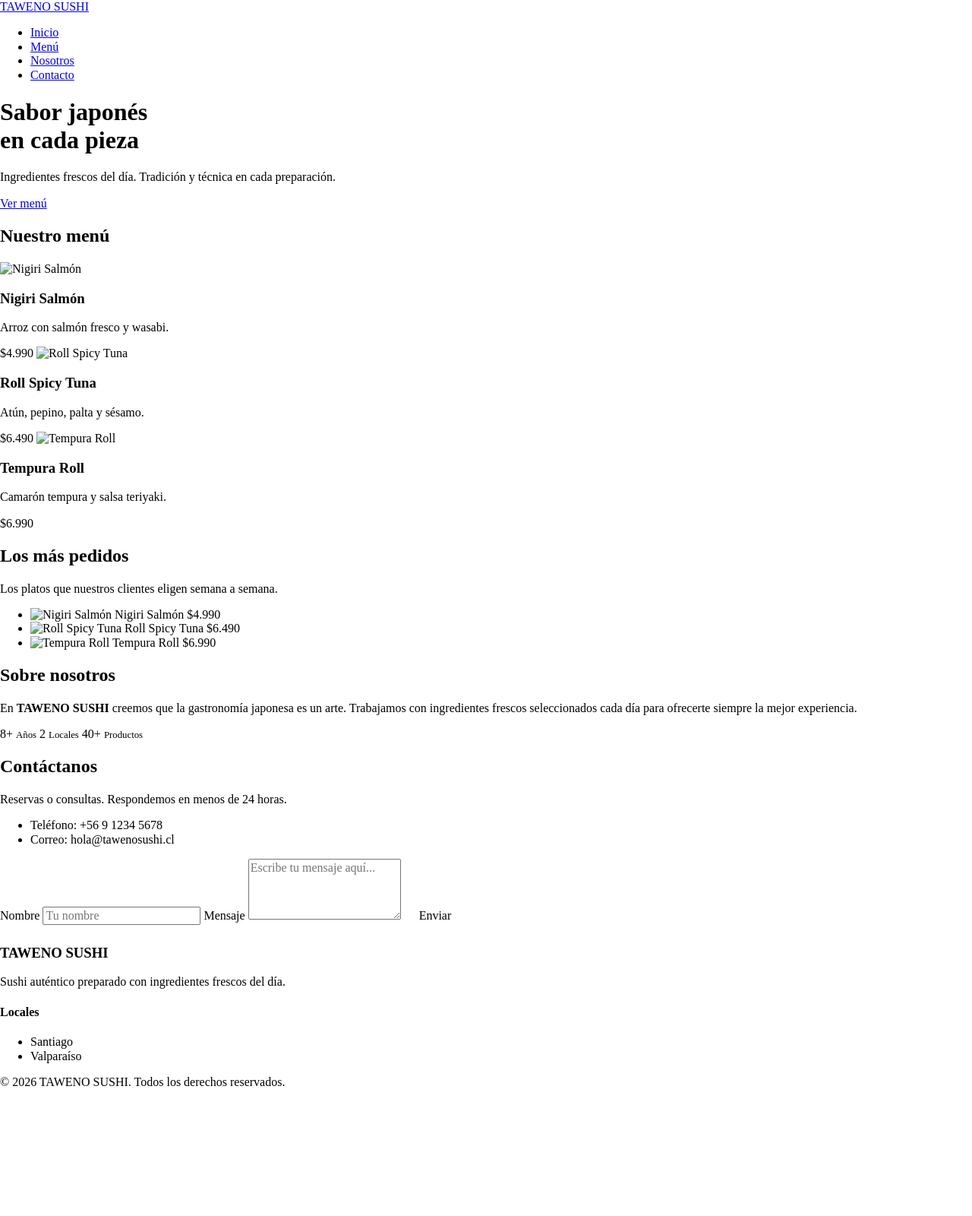
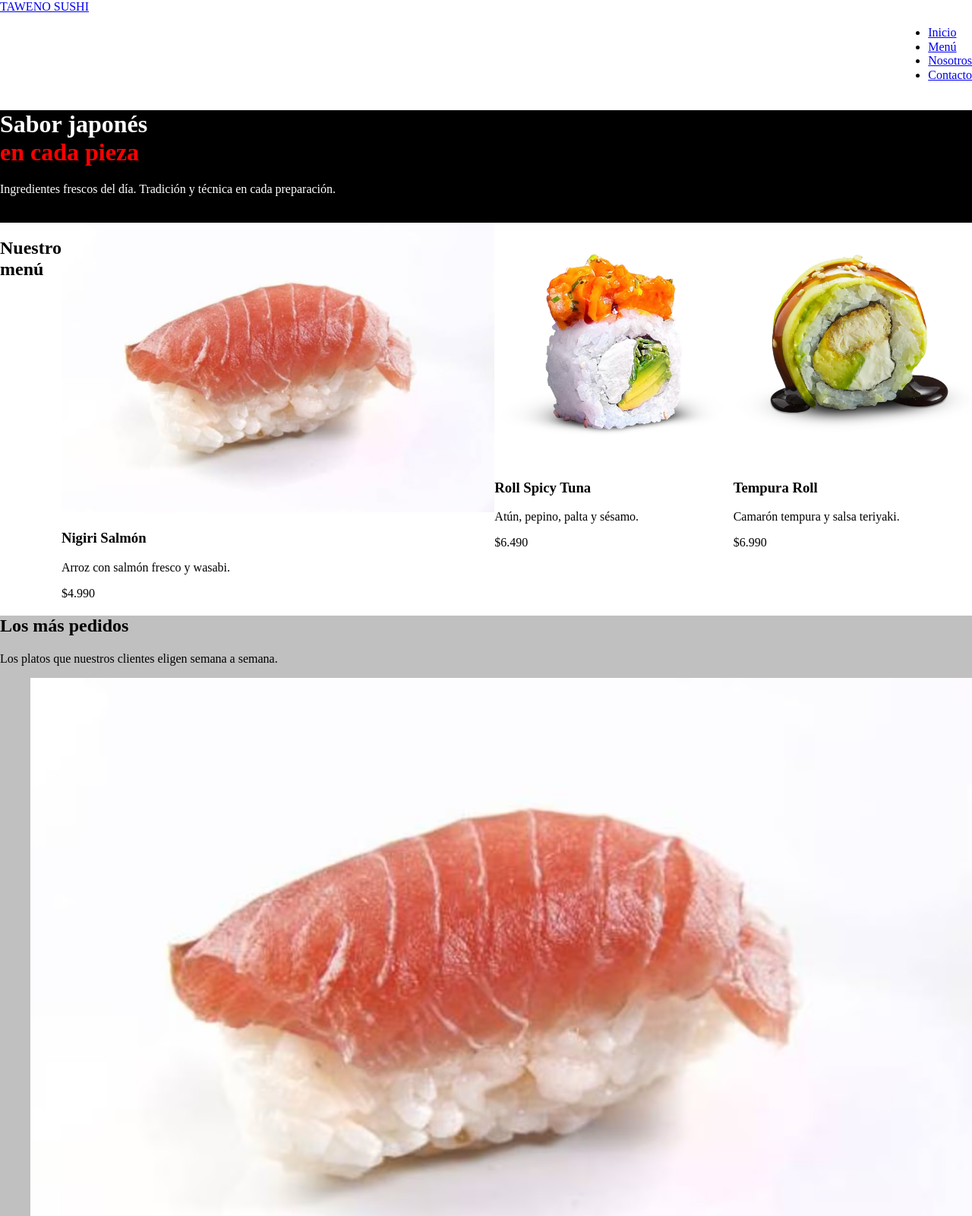
Before and after one commit to albertsan12/evaluacion-p2026, a plain HTML site: page index.html in a window 1280 px wide. Shown: the top 1600 px of the page at 76% size. Before the commit the page ends 1449 px from the top, so only its background shows below. Drawn offline with Linux system fonts and the light colour scheme.

Commit message:
feat: todo agregado

```diff
--- a/css/styles.css
+++ b/css/styles.css
@@ -23,3 +23,65 @@ img {
 body {
   font-size: 1.6rem;
 }
+
+.header {
+  background-color: #ffffff;
+}
+
+.hero {
+  background-color: black;
+}
+
+.subtitulo-rojo {
+  color: red;
+}
+
+.subtitulo-blanco {
+  color: white;
+}
+
+.texto-blanco {
+  color: white;
+}
+
+.btn{
+  text-decoration: none;
+  color: red;
+  padding: 1.5rem;
+}
+
+.footer {
+  background-color: black;
+}
+
+.texto-gris {
+  color: silver;
+}
+
+.seccion-pedidos {
+  background-color: silver;
+}
+
+.menu {
+  display: flex;
+}
+
+.seccion.contacto {
+  display: flex;
+  background-color: f2f0eb;
+}
+
+.navbar {
+  display: flex;
+  justify-content: end;
+  text-decoration: none;
+  color: black;
+}
+
+.contenido-superior {
+  display: flex;
+}
+
+contenido-inferior {
+  align-items: end;
+}
--- a/index.html
+++ b/index.html
@@ -8,6 +8,7 @@
   <link rel="preconnect" href="https://fonts.gstatic.com" crossorigin>
   <link href="https://fonts.googleapis.com/css2?family=Noto+Serif+JP:wght@400;700&display=swap" rel="stylesheet">
   <link rel="stylesheet" href="css/normalize.css">
+  <link rel="stylesheet" href="css/styles.css">
   <!-- ===================== ACA TU LINK CSS ===================== -->
   <title>TAWENO SUSHI</title>
 </head>
@@ -15,74 +16,92 @@
 <body>
 
   <!-- ===================== INICIO HEADER ===================== -->
-
-  <nav>
+  <header>
+    <div class="header">
+        <nav class="navbar-container">
+          <div class="titulo">
             <a href="#">TAWENO SUSHI</a>
-    <ul>
+          </div>
+          <div div class="navbar">
+            <ul class="nav items">
               <li><a href="#">Inicio</a></li>
               <li><a href="#">Menú</a></li>
               <li><a href="#">Nosotros</a></li>
               <li><a href="#">Contacto</a></li>
             </ul>
+          </div>
       </nav>
-
-  <h1>Sabor japonés<br><span>en cada pieza</span></h1>
-  <p>Ingredientes frescos del día. Tradición y técnica en cada preparación.</p>
-  <a href="#">Ver menú</a>
-
+    </div>
+    <section class="hero">
+        <div>
+          <h1 class="subtitulo-blanco">Sabor japonés<br><span class="subtitulo-rojo">en cada pieza</span></h1>
+        </div>
+        <div>
+          <p class="texto-blanco">Ingredientes frescos del día. Tradición y técnica en cada preparación.</p>
+        </div>
+        <div>
+          <a class btn btn-rojo="#">Ver menú</a>
+        </div>
+      </article>
+  </header>
   <!-- ===================== FIN HEADER ===================== -->
 
 
   <!-- ===================== INICIO NUESTRO MENÚ ===================== -->
-
+  <main>
+    <section class="menu">
       <h2>Nuestro menú</h2>
-
-  <img src="#" alt="Nigiri Salmón">
+      <div class="card-sushi">
+        <img src="img/sushi1.jpg" alt="Nigiri Salmón">
         <h3>Nigiri Salmón</h3>
         <p>Arroz con salmón fresco y wasabi.</p>
         <span>$4.990</span>
-
-  <img src="#" alt="Roll Spicy Tuna">
+      </div>
+      <div class="card-sushi">
+        <img src="img/sushi2.jpg" alt="Roll Spicy Tuna">
         <h3>Roll Spicy Tuna</h3>
         <p>Atún, pepino, palta y sésamo.</p>
         <span>$6.490</span>
-
-  <img src="#" alt="Tempura Roll">
+      </div>
+      <div class="sushi">
+        <img src="img/sushi3.jpg" alt="Tempura Roll">
         <h3>Tempura Roll</h3>
         <p>Camarón tempura y salsa teriyaki.</p>
         <span>$6.990</span>
+      </div>
+    </section>
 
     <!-- ===================== FIN NUESTRO MENÚ ===================== -->
 
 
     <!-- ===================== INICIO LOS MÁS PEDIDOS ===================== -->
-
+    <section class="seccion-pedidos">
       <h2>Los más pedidos</h2>
       <p>Los platos que nuestros clientes eligen semana a semana.</p>
 
       <ul>
         <li>
-      <img src="#" alt="Nigiri Salmón">
+          <img src="img/sushi1.jpg" alt="Nigiri Salmón">
           <span>Nigiri Salmón</span>
           <span>$4.990</span>
         </li>
         <li>
-      <img src="#" alt="Roll Spicy Tuna">
+          <img src="img/sushi2.jpg" alt="Roll Spicy Tuna">
           <span>Roll Spicy Tuna</span>
           <span>$6.490</span>
         </li>
         <li>
-      <img src="#" alt="Tempura Roll">
+          <img src="img/sushi3.jpg" alt="Tempura Roll">
           <span>Tempura Roll</span>
           <span>$6.990</span>
         </li>
       </ul>
-
+    </section>
     <!-- ===================== FIN LOS MÁS PEDIDOS ===================== -->
 
 
     <!-- ===================== INICIO SOBRE NOSOTROS ===================== -->
-
+    <section>
       <h2>Sobre nosotros</h2>
       <p>En <strong>TAWENO SUSHI</strong> creemos que la gastronomía japonesa es un arte. Trabajamos con ingredientes
         frescos seleccionados cada día para ofrecerte siempre la mejor experiencia.</p>
@@ -95,19 +114,22 @@
 
       <span>40+</span>
       <small>Productos</small>
-
+    </section>
     <!-- ===================== FIN SOBRE NOSOTROS ===================== -->
 
 
     <!-- ===================== INICIO CONTACTO ===================== -->
-
+    <section class="container seccion-contacto">
+      <article class="Contacto-">
+        <div>
           <h2>Contáctanos</h2>
-  <p>Reservas o consultas. Respondemos en menos de 24 horas.</p>
-  <ul>
+          <p class="texto-gris">Reservas o consultas. Respondemos en menos de 24 horas.</p>
+          <ul class="texto-gris">
             <li>Teléfono: +56 9 1234 5678</li>
             <li>Correo: hola@tawenosushi.cl</li>
           </ul>
-
+        </div>
+        <div class="formulario">
           <form action="#" method="post">
             <label for="nombre">Nombre</label>
             <input type="text" id="nombre" name="nombre" placeholder="Tu nombre">
@@ -117,22 +139,35 @@
 
             <button type="submit">Enviar</button>
           </form>
-
+        </div>
+      </article>
+    </section>
+  </main>
   <!-- ===================== FIN CONTACTO ===================== -->
 
 
   <!-- ===================== INICIO FOOTER ===================== -->
-
-  <h3>TAWENO SUSHI</h3>
-  <p>Sushi auténtico preparado con ingredientes frescos del día.</p>
-
-  <h4>Locales</h4>
-  <ul>
+  <footer class="footer">
+      <div class="contenido-superior">
+        <div class="columna1">
+          <div>
+            <h3 class="texto-blanco">TAWENO SUSHI</h3>
+          <div>
+            <p class="texto-gris">Sushi auténtico preparado con ingredientes frescos del día.</p>
+          </div>
+        </div>
+        <div class="columna2">
+          <h4 class="texto-blanco">Locales</h4>
+          <ul class="texto-gris">
             <li>Santiago</li>
             <li>Valparaíso</li>
           </ul>
-
-  <p>© 2026 TAWENO SUSHI. Todos los derechos reservados.</p>
+        </div>
+      </div>
+    <div class="contenido-inferior">
+      <p class="texto-gris">© 2026 TAWENO SUSHI. Todos los derechos reservados.</p>
+    </div>
+  </footer>
 
   <!-- ===================== FIN FOOTER ===================== -->
 
```
Lines whose indentation alone changed are shown as unchanged.
